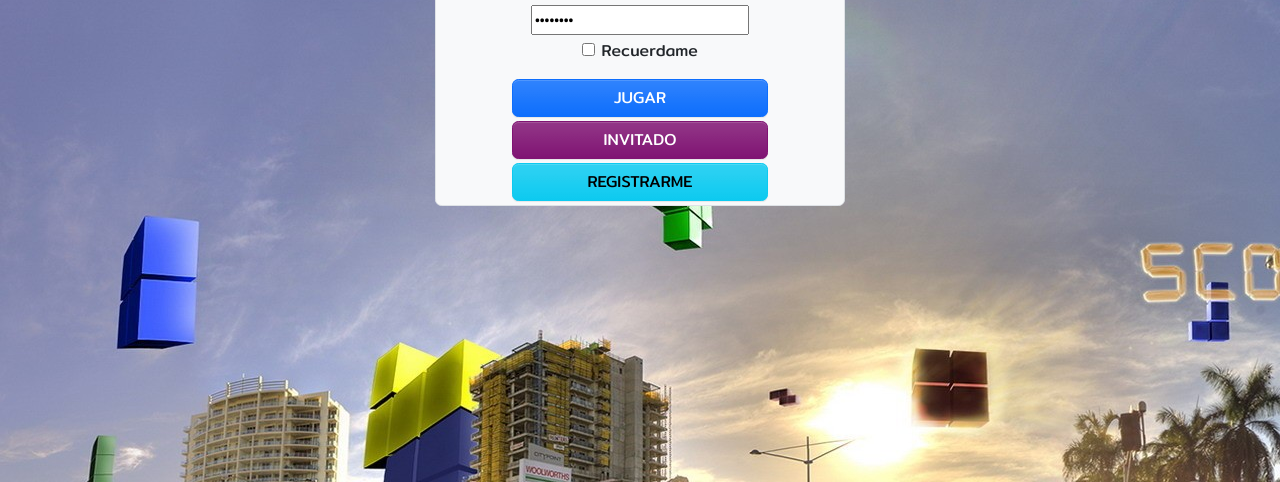
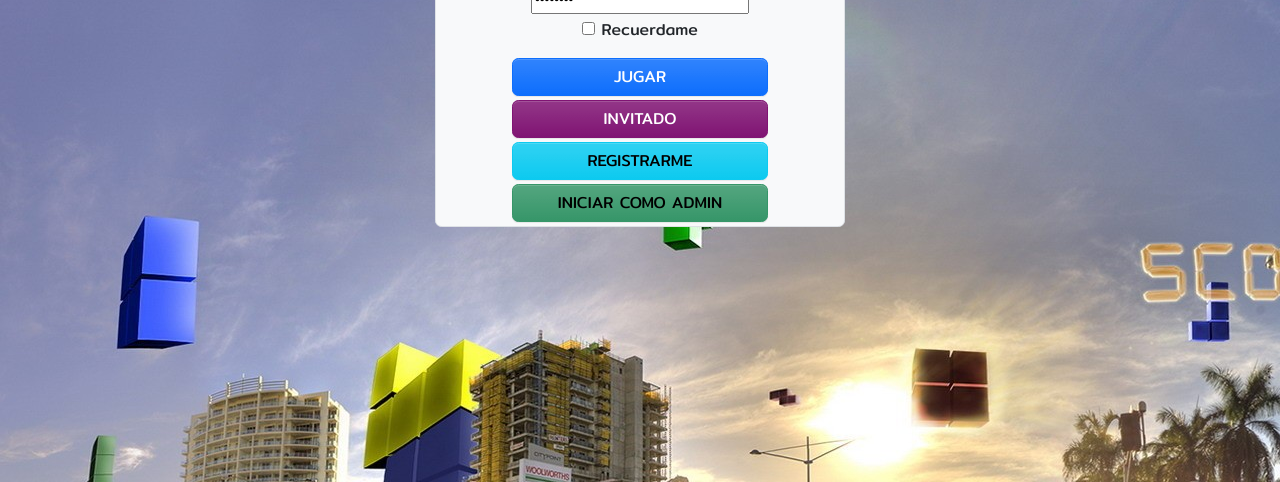
Before and after one commit to daw2-pereira23/tetris_funcional_print6, a plain HTML site: page index.html in a window 1280 px wide. Shown: the part 366-848 px from the top of the page. Drawn offline with Linux system fonts and the light colour scheme.

Commit message:
Version7

```diff
--- a/index.html
+++ b/index.html
@@ -38,7 +38,8 @@
         <div>
           <a href="logeado.html" target="_blank"><button class="btn btn-primary mt-3 col-8">JUGAR</button></a>
           <a href="tetris.html"><button class="btn btn-success mt-1 col-8">INVITADO</button></a>
-          <a href="registrarse.html"><button class="btn btn-info mt-1 col-8 mb-1">REGISTRARME</button></a>
+          <a href="registrarse.html"><button class="btn btn-info mt-1 col-8">REGISTRARME</button></a>
+          <a href="admin.html"><button class="btn btn-danger mt-1 col-8 mb-1">INICIAR COMO ADMIN</button></a>
         </div>
         </div>
       </div>
```
